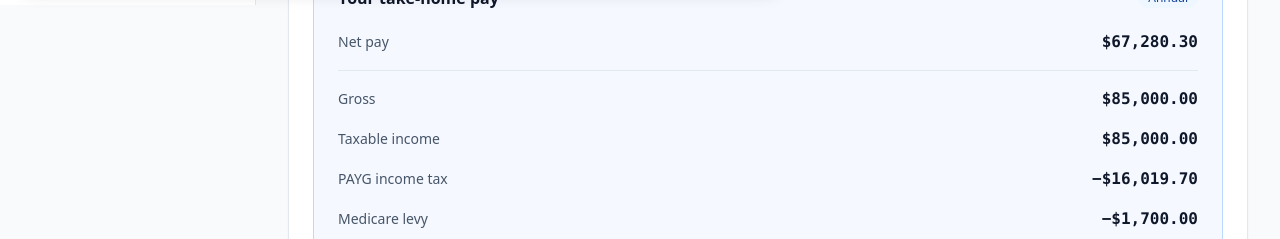
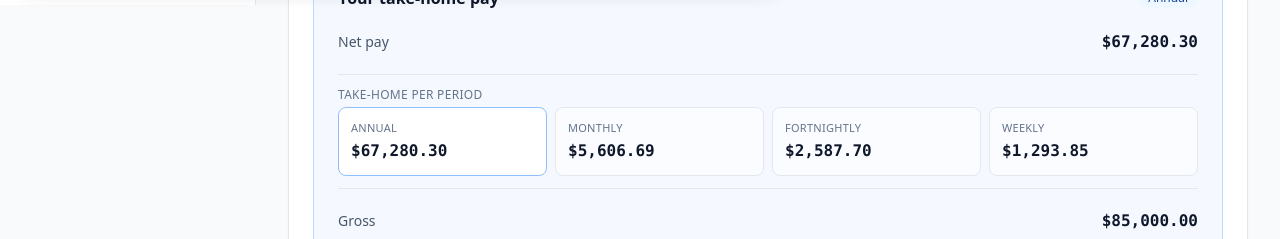
Before and after one commit to wilson98-creator/salarycalculatorsite, a Next.js app: page / in a window 1280 px wide. Shown: the part 795-1034 px from the top of the page. Built offline with nearby package versions, Linux system fonts and the light colour scheme; no server answers.

Commit message:
Show take-home pay in annual, monthly, fortnightly, weekly at once

```diff
--- a/components/PayCalculator.tsx
+++ b/components/PayCalculator.tsx
@@ -4,6 +4,7 @@ import { useMemo, useState } from 'react';
 import {
   calculate,
   formatAUD,
+  fromAnnual,
   type PayInputs,
   type PayPeriod,
   type PayResult,
@@ -252,6 +253,22 @@ export function PayCalculator() {
 
 function Results({ result }: { result: PayResult }) {
   const periodLabel = periods.find((p) => p.value === result.period)?.label ?? 'Period';
+  // Derive annual net from the per-period result, then convert to all common periods.
+  const periodMultiplier: Record<PayPeriod, number> = {
+    annual: 1,
+    monthly: 12,
+    fortnightly: 26,
+    weekly: 52,
+    daily: 5 * 52,
+    hourly: 38 * 52,
+  };
+  const annualNet = result.net * periodMultiplier[result.period];
+  const allPeriods: { key: PayPeriod; label: string; amount: number; isSelected: boolean }[] = [
+    { key: 'annual', label: 'Annual', amount: fromAnnual(annualNet, 'annual', 38, 52), isSelected: result.period === 'annual' },
+    { key: 'monthly', label: 'Monthly', amount: fromAnnual(annualNet, 'monthly', 38, 52), isSelected: result.period === 'monthly' },
+    { key: 'fortnightly', label: 'Fortnightly', amount: fromAnnual(annualNet, 'fortnightly', 38, 52), isSelected: result.period === 'fortnightly' },
+    { key: 'weekly', label: 'Weekly', amount: fromAnnual(annualNet, 'weekly', 38, 52), isSelected: result.period === 'weekly' },
+  ];
   return (
     <div className="mt-6 rounded-2xl border border-brand-200 bg-brand-50/60 p-6 dark:border-brand-800 dark:bg-brand-900/20">
       <div className="mb-3 flex items-center justify-between">
@@ -262,7 +279,34 @@ function Results({ result }: { result: PayResult }) {
         <span className="result-label">Net pay</span>
         <span className="result-value text-2xl text-brand-700 dark:text-brand-300">{formatAUD(result.net)}</span>
       </div>
-      <div className="my-2 h-px bg-ink-200 dark:bg-ink-700" />
+
+      <div className="my-3 h-px bg-ink-200 dark:bg-ink-700" />
+
+      <div className="mb-1 text-xs font-medium uppercase tracking-wide text-ink-500 dark:text-ink-400">
+        Take-home per period
+      </div>
+      <div className="grid grid-cols-2 gap-2 sm:grid-cols-4">
+        {allPeriods.map((p) => (
+          <div
+            key={p.key}
+            className={`rounded-lg border p-3 ${
+              p.isSelected
+                ? 'border-brand-300 bg-white dark:border-brand-700 dark:bg-ink-900'
+                : 'border-ink-200 bg-white/60 dark:border-ink-700 dark:bg-ink-900/40'
+            }`}
+          >
+            <div className="text-[11px] font-medium uppercase tracking-wide text-ink-500 dark:text-ink-400">
+              {p.label}
+            </div>
+            <div className="mt-0.5 font-mono text-base font-semibold tabular-nums text-ink-900 dark:text-ink-50">
+              {formatAUD(p.amount)}
+            </div>
+          </div>
+        ))}
+      </div>
+
+      <div className="my-3 h-px bg-ink-200 dark:bg-ink-700" />
+
       <div className="result-row">
         <span className="result-label">Gross</span>
         <span className="result-value">{formatAUD(result.gross)}</span>
```
